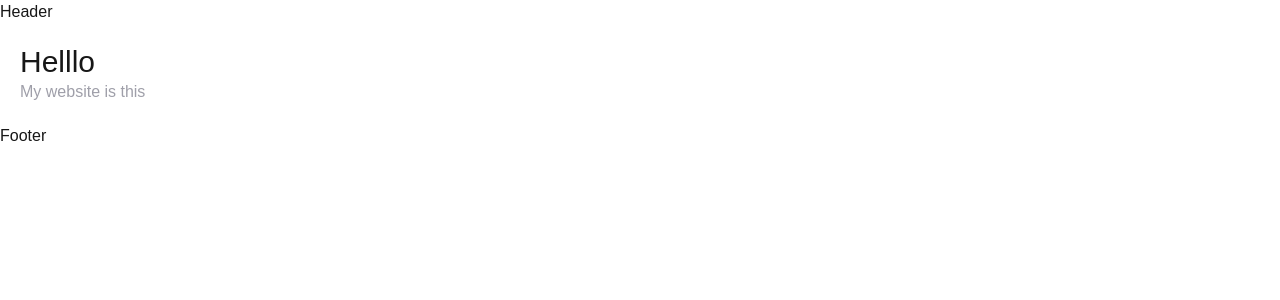
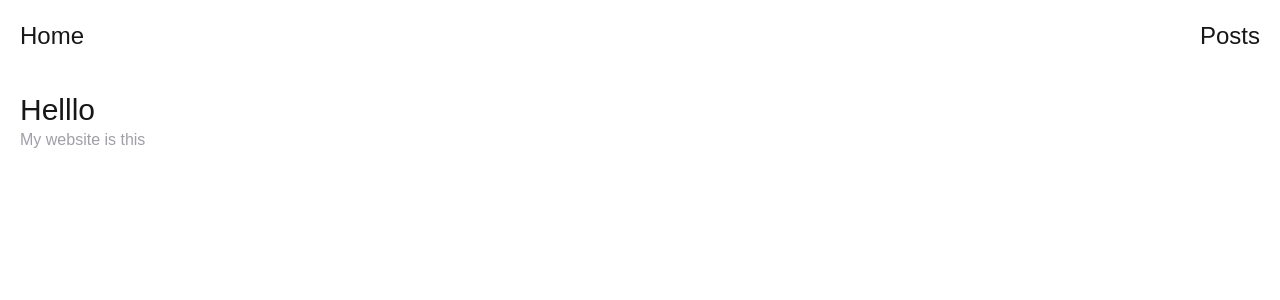
Before and after one commit to MartinJokl/next-posts, a Next.js app: page / in a window 1280 px wide. Shown: the top 300 px of the page. Built offline with nearby package versions, Linux system fonts and the light colour scheme.

Commit message:
Make changes

```diff
--- a/src/app/layout.tsx
+++ b/src/app/layout.tsx
@@ -1,6 +1,7 @@
 import type { Metadata } from "next";
 import { Geist, Geist_Mono } from "next/font/google";
 import "./globals.css";
+import Header from "@/components/header";
 
 const geistSans = Geist({
   variable: "--font-geist-sans",
@@ -28,9 +29,8 @@ export default function RootLayout({
       className={`${geistSans.variable} ${geistMono.variable} h-full antialiased`}
     >
       <body className="min-h-full flex flex-col">
-        <header>Header</header>
+        <Header />
         {children}
-        <footer>Footer</footer>
       </body>
     </html>
   );
--- a/src/app/posts/page.tsx
+++ b/src/app/posts/page.tsx
@@ -1,9 +1,20 @@
 
-export default function Home() {
+export default async function Posts() {
+  const response = await fetch("https://dummyjson.com/posts");
+
+  const data: { id: number; title: string }[] = (await response.json()).posts;
+
+  // await new Promise(resolve => setTimeout(resolve, 1000));
+
   return (
     <div className="m-5">
       <h1 className="text-3xl font-bold mb-4">Post</h1>
       <p className="text-zinc-400">yes</p>
+      {data.map((post: { id: number; title: string }) => (
+        <div key={post.id}>
+          <h2>{post.title}</h2>
+        </div>
+      ))}
     </div>
   );
 }
--- /dev/null
+++ b/src/components/header.tsx
@@ -0,0 +1,17 @@
+import Link from "next/link";
+
+
+export default function Header() {
+  return (
+    <header>
+      <ul className="flex items-center gap-3 justify-between p-5 text-2xl">
+        <li>
+          <Link href="/">Home</Link>
+        </li>
+        <li>
+          <Link href="/posts">Posts</Link>
+        </li>
+      </ul>
+    </header>
+  )
+}
```
